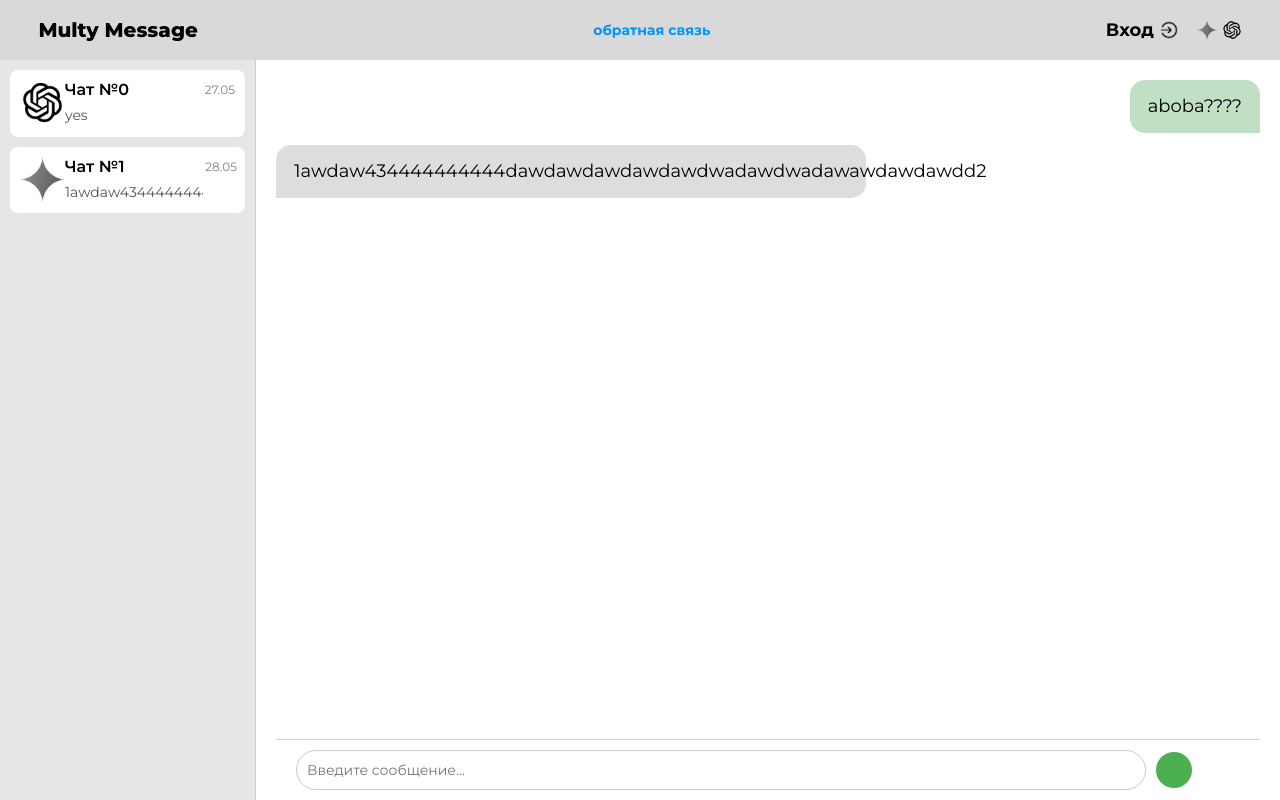
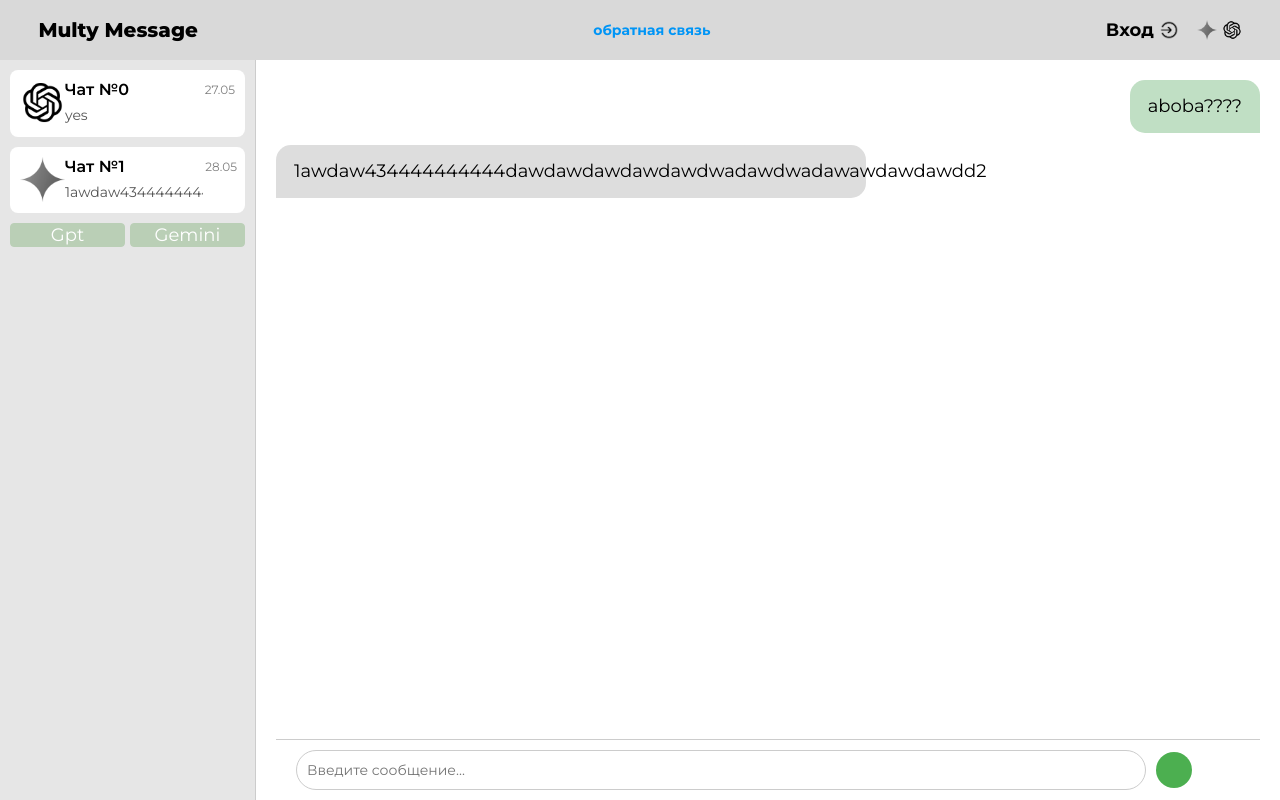
Before and after one commit to rin0n0/multymessage, a Vue app: page / in a window 1280 px wide. Built offline with nearby package versions, Linux system fonts and the light colour scheme.

Commit message:
fetch всё без апи

```diff
--- a/src/components/ChatsList.vue
+++ b/src/components/ChatsList.vue
@@ -14,6 +14,10 @@
                 </div>
             </div>
         </div>
+        <div class="chatlist__add">
+            <button @click="newChat('gpt')">Gpt</button>
+            <button @click="newChat('gemini')">Gemini</button>
+        </div>
     </div>
 </template>
 
@@ -23,7 +27,7 @@
 
     const store = useStore()
     const {chats} = storeToRefs(store)
-    const {changeChat} = store;
+    const {changeChat, newChat} = store;
 </script>
 
 <style scoped>
@@ -36,6 +40,16 @@
     overflow: hidden;
     border-right: 1px solid #ccc;
 }
+
+.chatlist__add{
+    width: 100%;
+    display: flex;
+    gap: 2%;
+}
+.chatlist__add button{
+    flex:1;
+}
+
 
 .chatlist__chat {
     display: flex;
--- a/src/components/MessagesList.vue
+++ b/src/components/MessagesList.vue
@@ -40,7 +40,7 @@
     border-radius: 15px 15px 15px 0;
     max-width: 60%;
 }
-.gemeni {
+.gemini {
     align-self: flex-start;
     background-color: #c1b8e4;
     padding: 12px 18px;
--- a/src/stores/mainStore.js
+++ b/src/stores/mainStore.js
@@ -1,7 +1,7 @@
 import { defineStore } from "pinia";
 
-//let chatId = 1;
-let messageId = 2;
+let ChatId = 2;
+let MessageId = 2;
 
 export const useStore = defineStore('store', {
     state: () => ({
@@ -57,7 +57,17 @@ export const useStore = defineStore('store', {
         },
         newMessage(text) {
             if (!text) return
-            this.currentСhatMessages.push({msgId: messageId++, text, sender: "user"})
+            this.currentСhatMessages.push({msgId: MessageId++, text, sender: "user"})
+        },
+        newChat(model){
+            this.chats.push({chatId: ChatId++, messages: [{msgId: MessageId++, text: "Привет!", sender: model}], model, date: getFormattedDate()})
         }
     }
 })
+
+function getFormattedDate() {
+  const today = new Date();
+  const day = String(today.getDate()).padStart(2, '0');
+  const month = String(today.getMonth() + 1).padStart(2, '0');
+  return `${day}.${month}`;
+}
```
